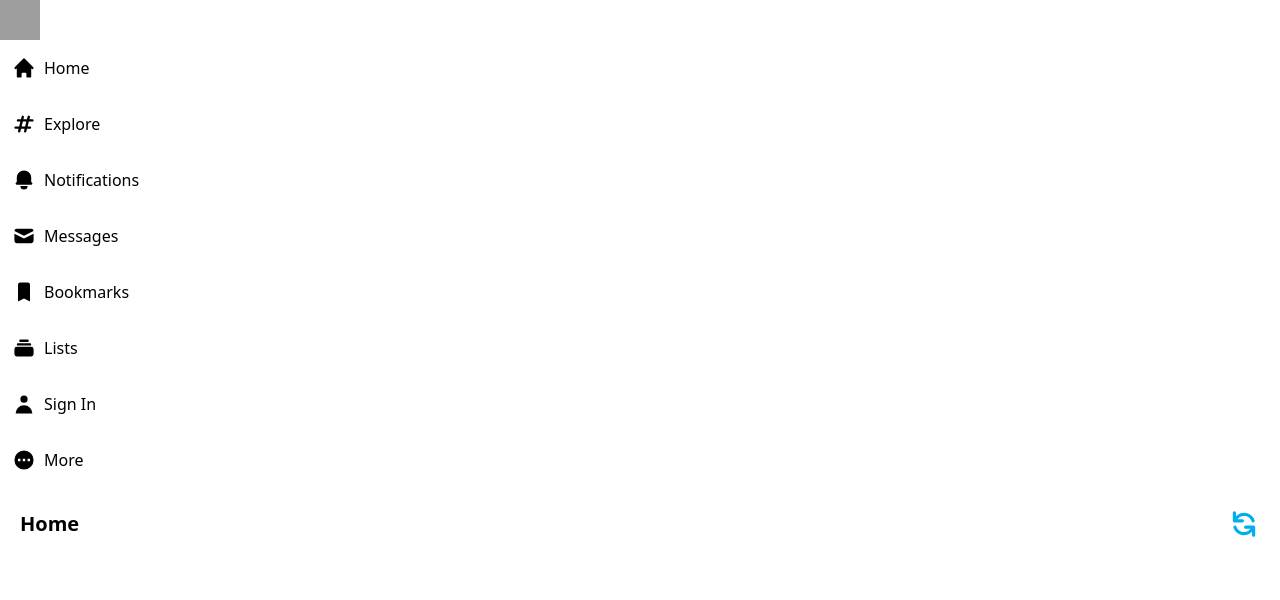
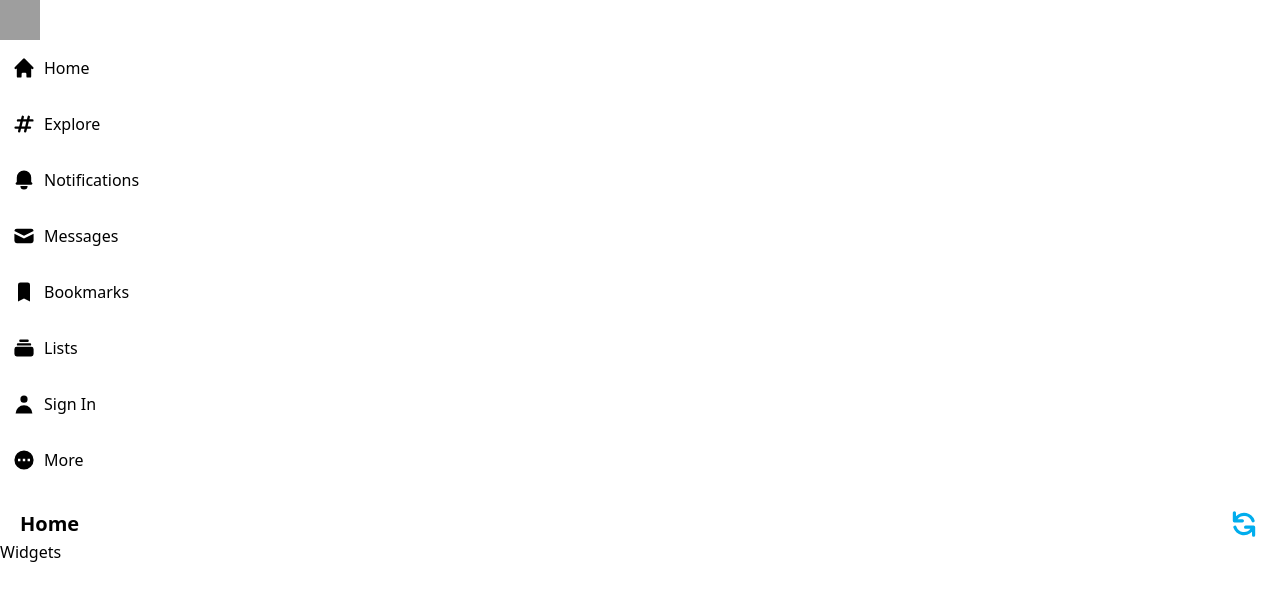
Before and after one commit to jubhavsar/tweeter-2-yt-clone, a Next.js app: page / in a window 1280 px wide. Shown: the top 600 px of the page. Built offline with nearby package versions, Linux system fonts and the light colour scheme; grey boxes are pictures that could not be loaded.

Commit message:
creare Widgets component

```diff
--- /dev/null
+++ b/components/Widgets.tsx
@@ -0,0 +1,9 @@
+import React from 'react'
+
+function Widgets() {
+  return (
+    <div>Widgets</div>
+  )
+}
+
+export default Widgets
--- a/pages/index.tsx
+++ b/pages/index.tsx
@@ -3,6 +3,8 @@ import Head from 'next/head'
 import Image from 'next/image'
 import Feed from '../components/Feed'
 import Sidebar from '../components/Sidebar'
+import Widgets from '../components/Widgets'
+import Widget from '../components/Widgets'
 
 const Home: NextPage = () => {
   return (
@@ -15,9 +17,12 @@ const Home: NextPage = () => {
       <main>
         {/* Sidebar */}
         <Sidebar />
+
         {/* feed */}
         <Feed />
+
         {/* widgets */}
+        <Widgets />
       </main>
     </div>
   )
```
